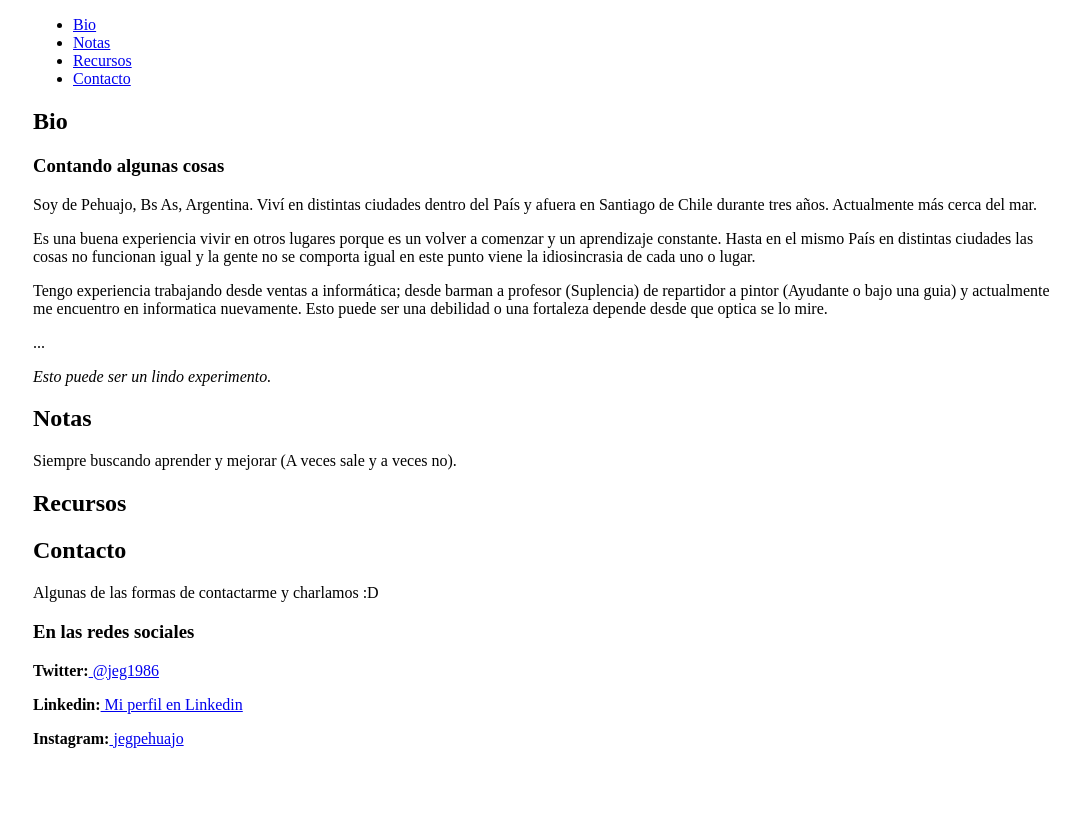
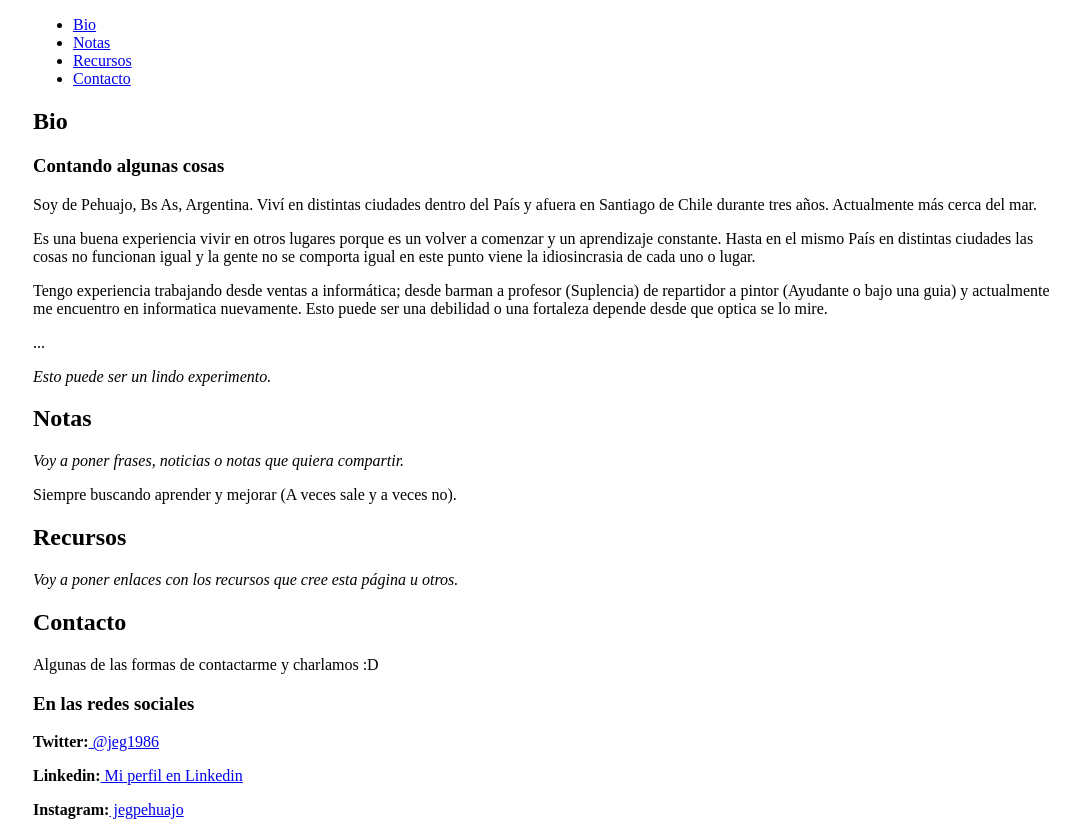
Before and after one commit to jegpehuajo/jegpehuajo.github.io, a plain HTML site: page index.html in a window 1280 px wide. Shown: the whole page, without its empty margins (95-1175 px from the left). Before the commit the page ends 800 px from the top, so only its background shows below. Drawn offline with Linux system fonts and the light colour scheme.

Commit message:
<em> en notas y recursos.

```diff
--- a/index.html
+++ b/index.html
@@ -37,12 +37,14 @@
   </section>
   <section>
     <h2>Notas</h2>
+    <em>Voy a poner frases, noticias o notas que quiera compartir.</em>
     <article>
       <p>Siempre buscando aprender y mejorar (A veces sale y a veces no). </p>
     </article>
   </section>
   <section>
     <h2>Recursos</h2>
+    <em>Voy a poner enlaces con los recursos que cree esta página u otros.</em>
   </section>
   <section>
     <h2>Contacto</h2>
```
